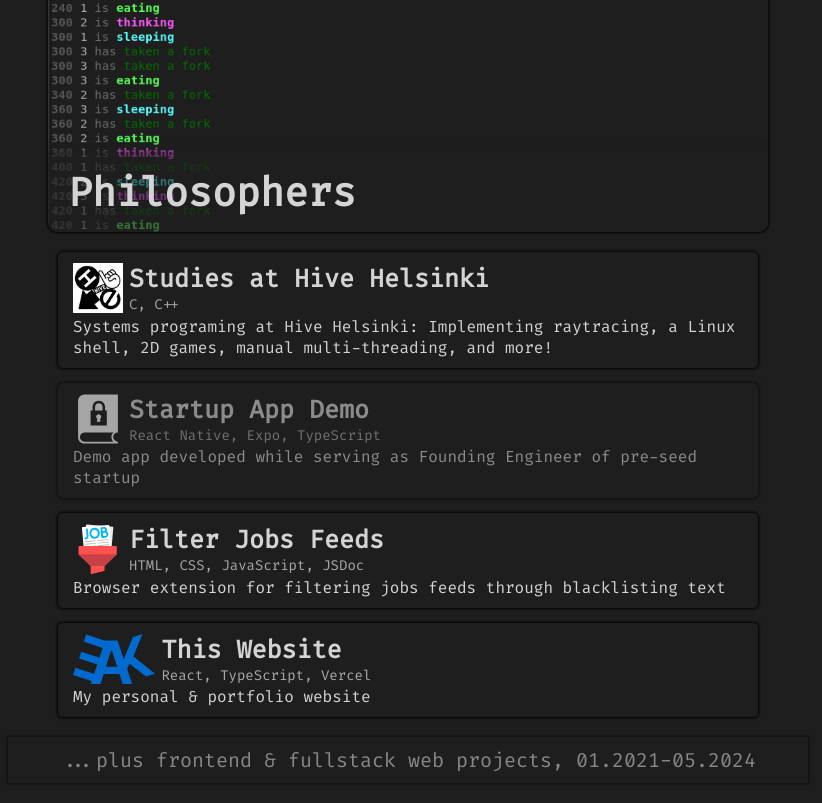
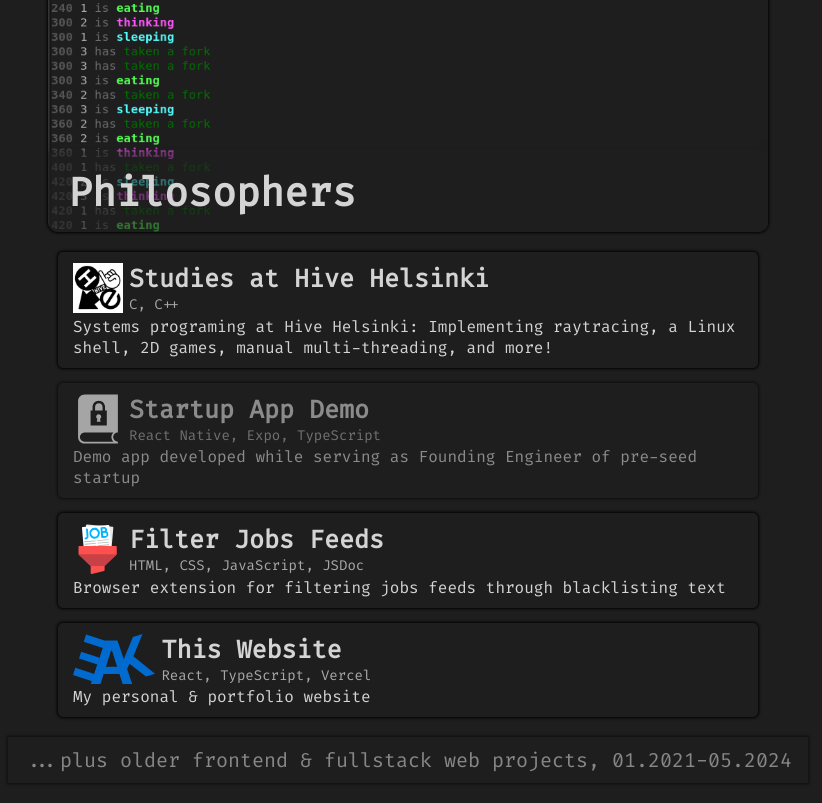
Before and after one commit to EvAvKein/website, a React (Vite) app: page / in a window 1280 px wide. Shown: the part 2552-3355 px from the top of the page, without its empty margins (232-1054 px from the left). Built offline with nearby package versions, Linux system fonts and the light colour scheme; a web font is replaced by a local one.

Commit message:
Rephrase older projects collapsible title

```diff
--- a/src/portfolio/Portfolio.tsx
+++ b/src/portfolio/Portfolio.tsx
@@ -49,7 +49,7 @@
 			</section>
 			<section id="collapsedProjects" className={showMoreProjects ? "open" : ""}>
 				<button onClick={() => setShowMoreProjects(!showMoreProjects)}>
-					...plus frontend & fullstack web projects, 01.2021-05.2024
+					...plus older frontend & fullstack web projects, 01.2021-05.2024
 				</button>
 				<div inert={!showMoreProjects}>
 					{moreListProjects.map((proj: ListProject) => {
```
